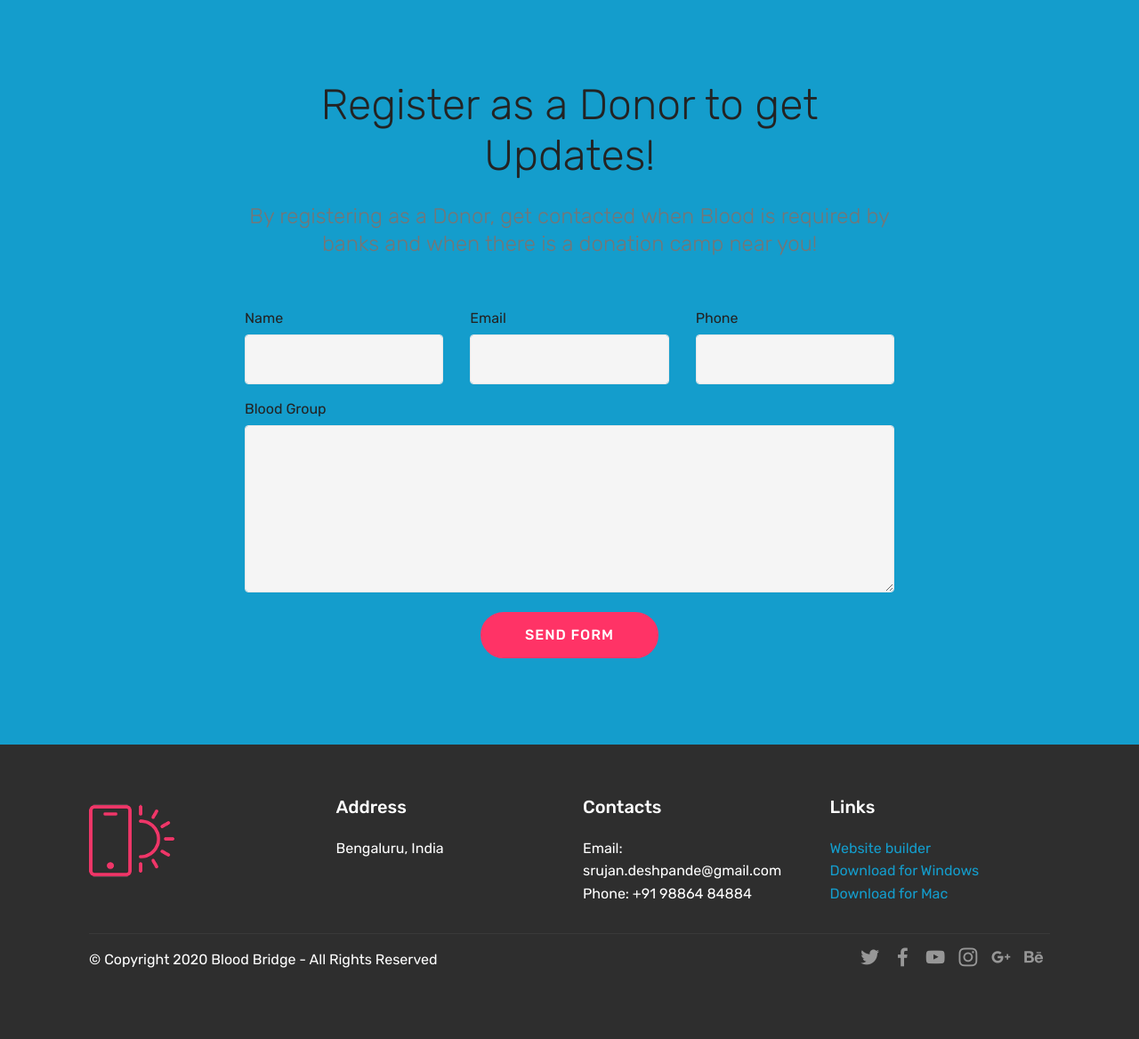
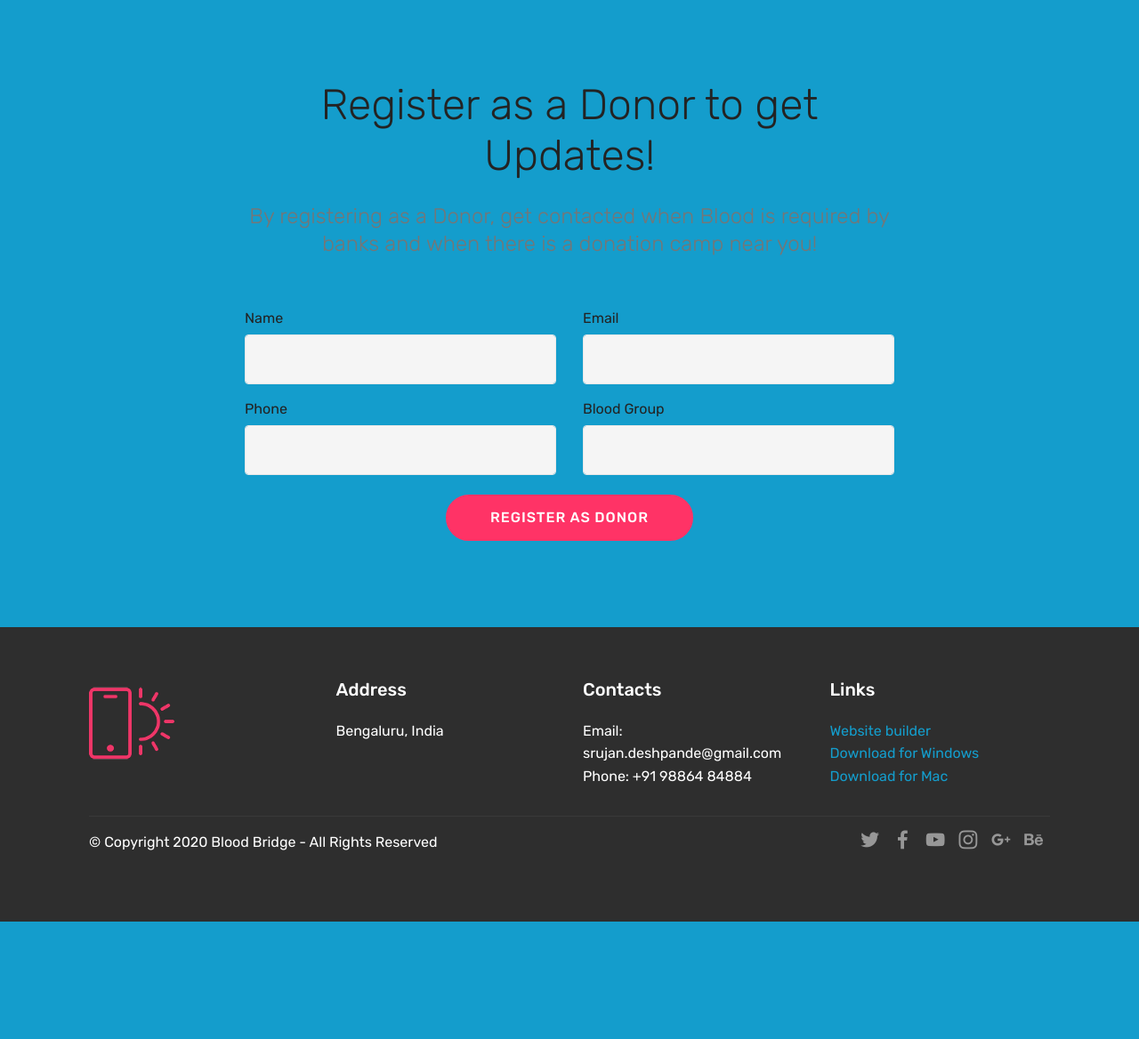
Before and after one commit to srujandeshpande/blood-bridge, a Flask app: page / in a window 1280 px wide. Shown: the part 1170-2338 px from the top of the page at 89% size. After the commit the page ends 2206 px from the top, so only its background shows below. Run offline with Flask 2, Linux system fonts and the light colour scheme; parts of the project's set-up code (start-up, migrations or seed data) failed here and were passed over; some libraries are stand-ins or nearby versions; some web fonts are replaced.

Commit message:
form but redirects

```diff
--- a/templates/index.html
+++ b/templates/index.html
@@ -115,32 +115,33 @@
     </div>
     <div class="container">
         <div class="row justify-content-center">
-            <div class="media-container-column col-lg-8" data-form-type="formoid">
+            <div class="media-container-column col-lg-8" >
                 <!---Formbuilder Form--->
-                <form action="https://mobirise.com/" method="POST" class="mbr-form form-with-styler" data-form-title="Mobirise Form"><input type="hidden" name="email" data-form-email="true" value="m6IogtppLsIMTL++00fFKlUxgzAxjSnAQhJswCfAX28EmqOpq97wq9XGiinmp+eUoGWsfBdBrsjB51pl8YbBhymllECmLA95OdZZD0ZTNf2aZD2BiAi2m9tBrrWOY651">
+                <form action="/add_new_user" method="POST" class="mbr-form form-with-styler" data-form-title="Mobirise Form">
+
                     <div class="row">
                         <div hidden="hidden" data-form-alert="" class="alert alert-success col-12">Thanks for filling out the form!</div>
                         <div hidden="hidden" data-form-alert-danger="" class="alert alert-danger col-12">
                         </div>
                     </div>
                     <div class="dragArea row">
-                        <div class="col-md-4  form-group" data-for="name">
+                        <div class="col-md-6  form-group" data-for="name">
                             <label for="name-form1-8" class="form-control-label mbr-fonts-style display-7">Name</label>
                             <input type="text" name="name" data-form-field="Name" required="required" class="form-control display-7" id="name-form1-8">
                         </div>
-                        <div class="col-md-4  form-group" data-for="email">
+                        <div class="col-md-6  form-group" data-for="email">
                             <label for="email-form1-8" class="form-control-label mbr-fonts-style display-7">Email</label>
                             <input type="email" name="email" data-form-field="Email" required="required" class="form-control display-7" id="email-form1-8">
                         </div>
-                        <div data-for="phone" class="col-md-4  form-group">
+                        <div data-for="phone" class="col-md-6  form-group">
                             <label for="phone-form1-8" class="form-control-label mbr-fonts-style display-7">Phone</label>
                             <input type="tel" name="phone" data-form-field="Phone" class="form-control display-7" id="phone-form1-8">
                         </div>
-                        <div data-for="message" class="col-md-12 form-group">
+                        <div data-for="bloodgroup" class="col-md-6 form-group">
                             <label for="message-form1-8" class="form-control-label mbr-fonts-style display-7">Blood Group</label>
-                            <textarea name="message" data-form-field="Message" class="form-control display-7" id="message-form1-8"></textarea>
+                            <input type="text" name="bloodgroup" data-form-field="Blood Group" class="form-control display-7" id="message-form1-8"></textarea>
                         </div>
-                        <div class="col-md-12 input-group-btn align-center"><button type="submit" class="btn btn-form btn-secondary display-4">SEND FORM</button></div>
+                        <div class="col-md-12 input-group-btn align-center"><button type="submit" class="btn btn-form btn-secondary display-4">REGISTER AS DONOR</button></div>
                     </div>
                 </form><!---Formbuilder Form--->
             </div>
@@ -250,7 +251,7 @@
   <script src="{{url_for('static', filename='assets/parallax/jarallax.min.js')}}"></script>
   <script src="{{url_for('static', filename='assets/tether/tether.min.js')}}"></script>
   <script src="{{url_for('static', filename='assets/theme/js/script.js')}}"></script>
-  <script src="{{url_for('static', filename='assets/formoid/formoid.min.js')}}"></script>
+  <!--script src="{{url_for('static', filename='assets/formoid/formoid.min.js')}}"></script-->
 
 
 </body>
```
